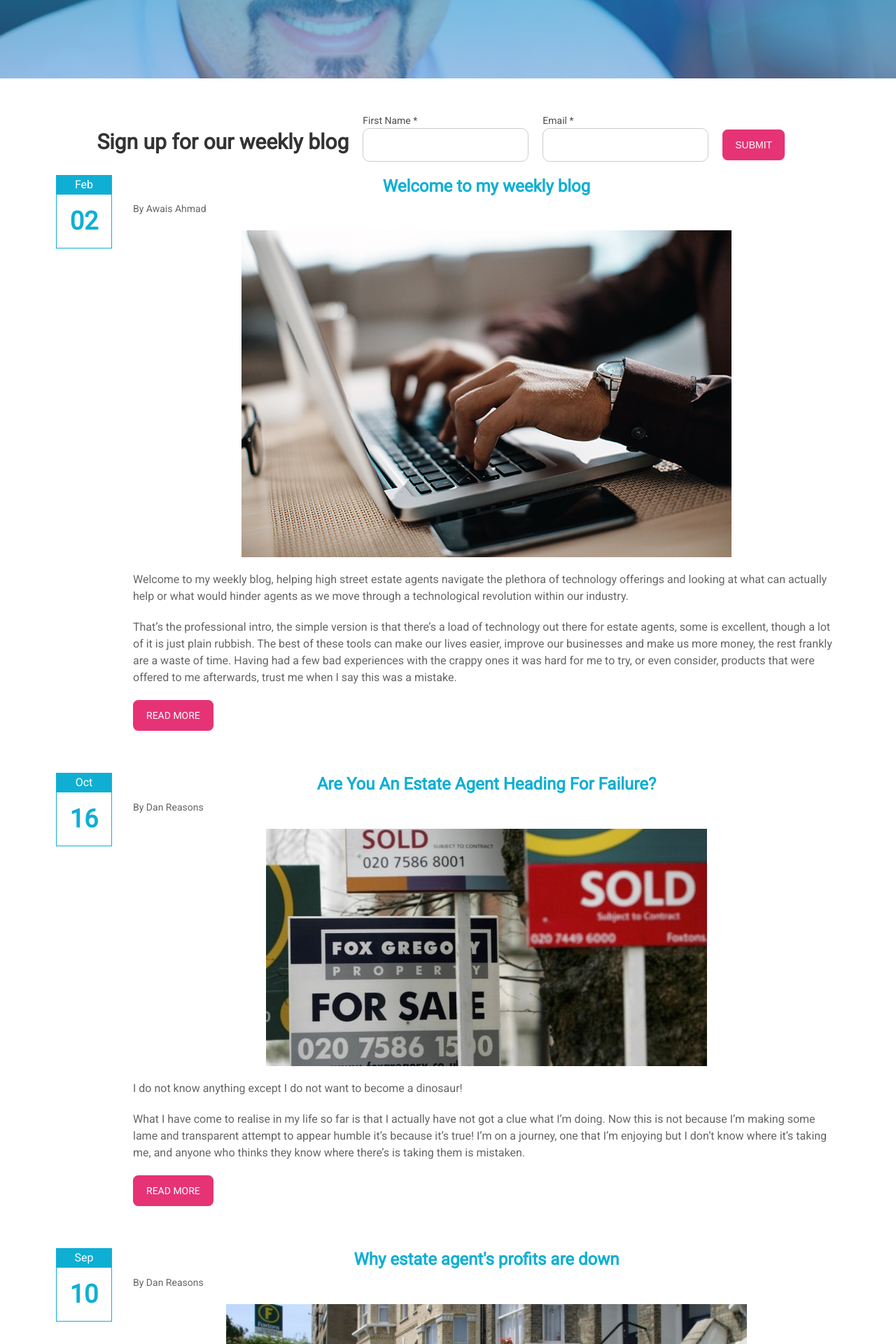
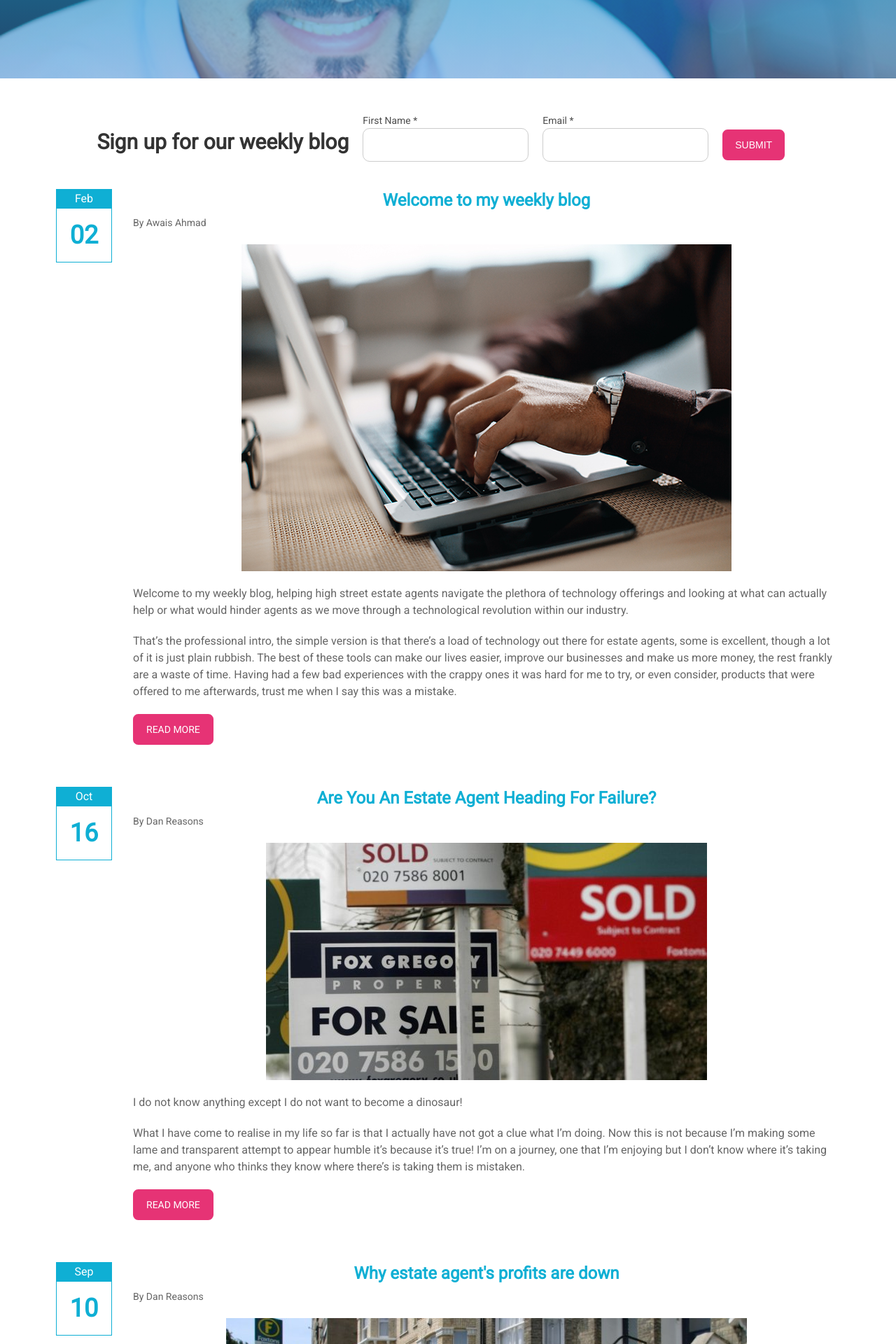
Before and after one commit to hystreet/hystreet.github.io, a Jekyll site: the page built from blog/index.html, in a window 1280 px wide. Shown: the part 465-2385 px from the top of the page at 70% size. Built offline with Jekyll 4.4.1, drawn with Linux system fonts in a browser that asks for light colours; a script that is not in the unit is left out; the list of posts is cut into pages by our own code.

Commit message:
Update blog.html

```diff
--- a/_layouts/blog.html
+++ b/_layouts/blog.html
@@ -21,7 +21,7 @@ layout: default
   </div>
 </div>
 <div class='full'>
-  <div class='row' style="max-width: 1003px;">
+  <div class='row' style="max-width: 1003px; margin-bottom: 20px;">
     <div style="margin:0 auto;">
       <h2 style="
     float:  left;
```
